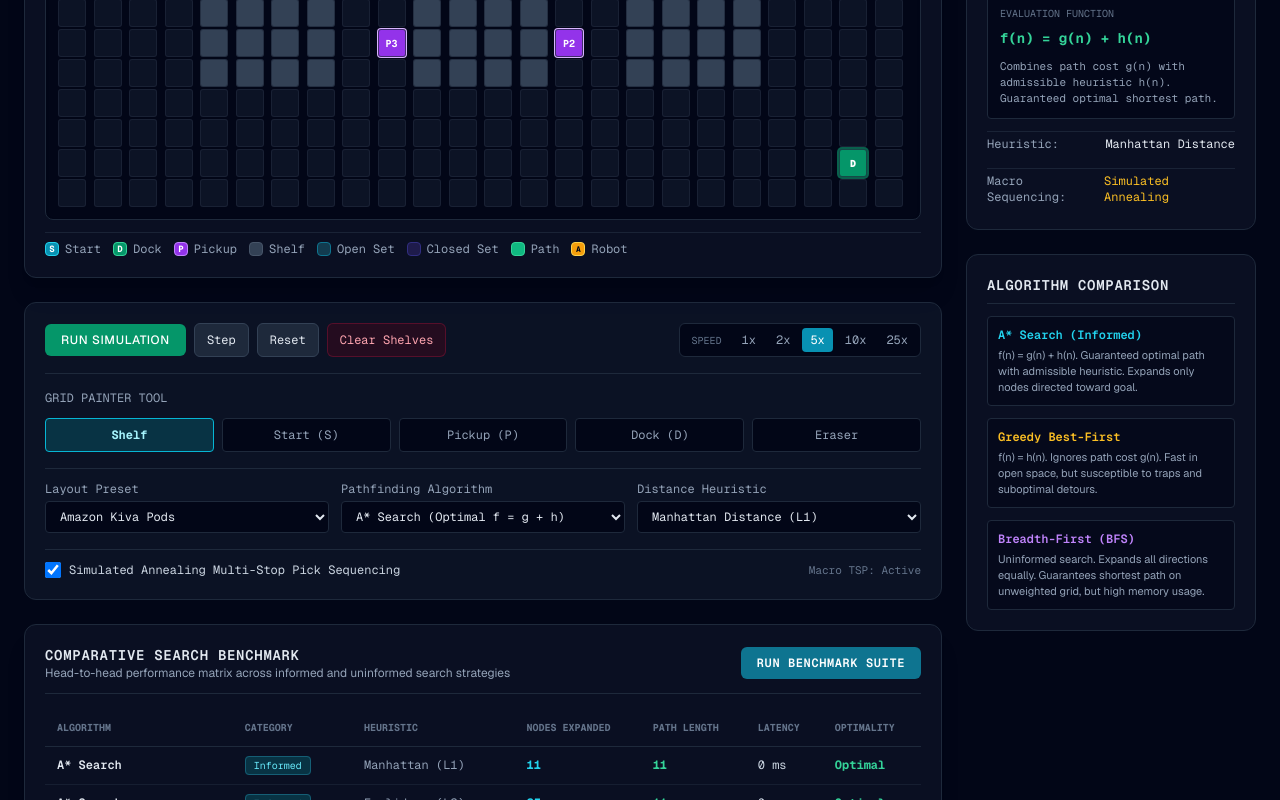
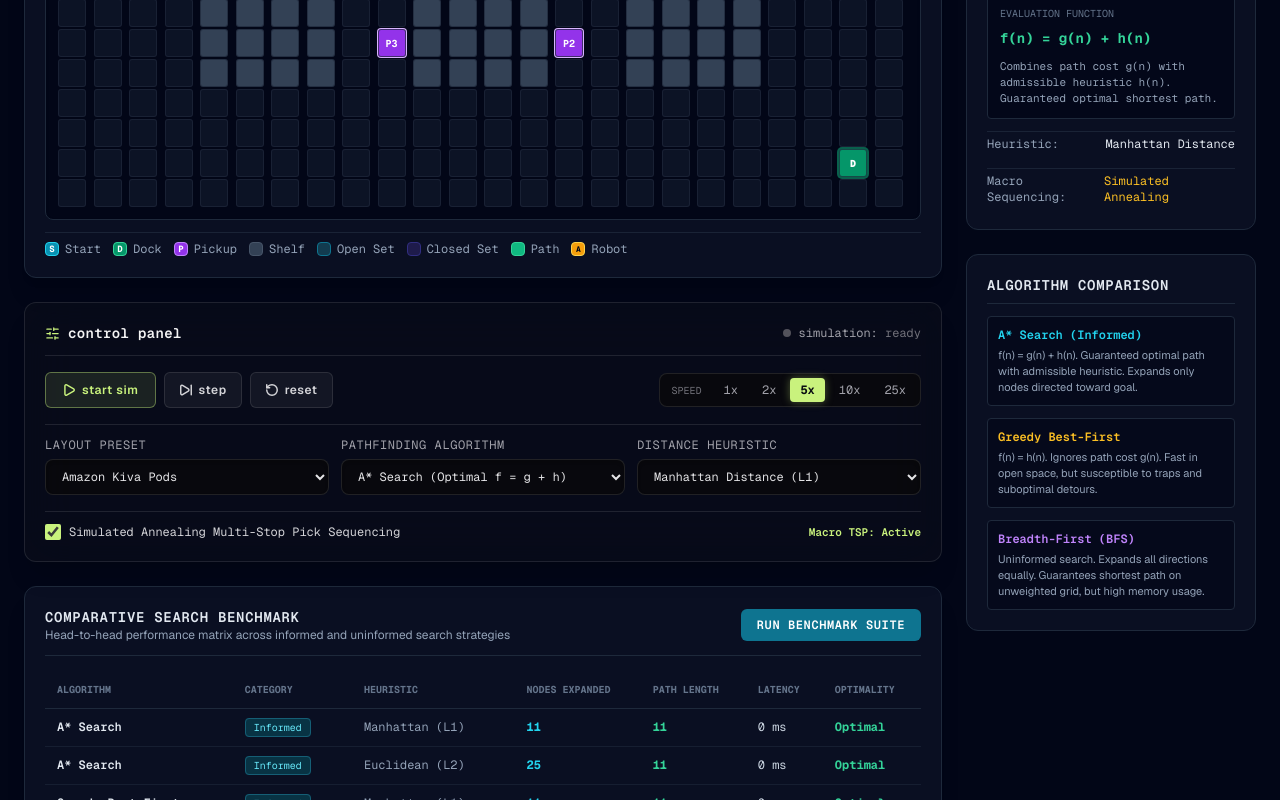
Before and after one commit to pranav718/warehouseasily, a Next.js app: page / in a window 1280 px wide. Shown: the part 471-1271 px from the top of the page. Built offline with nearby package versions, Linux system fonts and the light colour scheme; a web font is replaced by a local one.

Commit message:
remove grid painter tool and restyle simulation controls

```diff
--- a/components/PlaybackControls.tsx
+++ b/components/PlaybackControls.tsx
@@ -1,6 +1,7 @@
 "use client";
 
 import React from "react";
+import { Play, Pause, SkipForward, RotateCcw, SlidersHorizontal } from "lucide-react";
 import { AlgorithmType, HeuristicType } from "../lib/types";
 
 export interface PlaybackControlsProps {
@@ -10,19 +11,19 @@ export interface PlaybackControlsProps {
   algorithm: AlgorithmType;
   heuristic: HeuristicType;
   useAnnealing: boolean;
-  editMode: "shelf" | "start" | "pickup" | "dropoff" | "erase";
   selectedPreset: string;
   onPlay: () => void;
   onPause: () => void;
   onStep: () => void;
   onReset: () => void;
-  onClearShelves: () => void;
   onSpeedChange: (speed: number) => void;
   onAlgorithmChange: (alg: AlgorithmType) => void;
   onHeuristicChange: (h: HeuristicType) => void;
   onUseAnnealingChange: (v: boolean) => void;
-  onEditModeChange: (m: "shelf" | "start" | "pickup" | "dropoff" | "erase") => void;
   onPresetChange: (presetId: string) => void;
+  editMode?: "shelf" | "start" | "pickup" | "dropoff" | "erase";
+  onEditModeChange?: (m: "shelf" | "start" | "pickup" | "dropoff" | "erase") => void;
+  onClearShelves?: () => void;
 }
 
 export function PlaybackControls({
@@ -32,49 +33,66 @@ export function PlaybackControls({
   algorithm,
   heuristic,
   useAnnealing,
-  editMode,
   selectedPreset,
   onPlay,
   onPause,
   onStep,
   onReset,
-  onClearShelves,
   onSpeedChange,
   onAlgorithmChange,
   onHeuristicChange,
   onUseAnnealingChange,
-  onEditModeChange,
   onPresetChange,
 }: PlaybackControlsProps) {
   const speeds = [1, 2, 5, 10, 25];
 
-  const editButtons: { mode: "shelf" | "start" | "pickup" | "dropoff" | "erase"; label: string }[] = [
-    { mode: "shelf", label: "Shelf" },
-    { mode: "start", label: "Start (S)" },
-    { mode: "pickup", label: "Pickup (P)" },
-    { mode: "dropoff", label: "Dock (D)" },
-    { mode: "erase", label: "Eraser" },
-  ];
+  return (
+    <div className="bg-[#12161F]/35 backdrop-blur-xl p-5 rounded-xl border border-white/10 flex flex-col gap-4 shadow-xl">
+      <div className="flex items-center justify-between border-b border-white/10 pb-3">
+        <div className="flex items-center gap-2">
+          <SlidersHorizontal size={15} className="text-[#C9F27D]" />
+          <h3 className="text-sm font-semibold tracking-wide text-zinc-100 font-mono">control panel</h3>
+        </div>
+        <div className="flex items-center gap-2 text-xs text-zinc-300">
+          <span
+            className={`w-2 h-2 rounded-full ${
+              isRunning && !isPaused
+                ? "bg-[#C9F27D] shadow-[0_0_8px_#C9F27D] animate-pulse"
+                : "bg-zinc-600"
+            }`}
+          />
+          <span className="font-mono text-zinc-400">
+            simulation:{" "}
+            <span
+              className={
+                isRunning && !isPaused ? "text-[#C9F27D] font-bold" : "text-zinc-500"
+              }
+            >
+              {isRunning ? (isPaused ? "paused" : "active") : "ready"}
+            </span>
+          </span>
+        </div>
+      </div>
 
-  return (
-    <div className="flex flex-col gap-4 bg-slate-900/70 border border-slate-800 rounded-xl p-5">
-      <div className="flex flex-wrap items-center justify-between gap-3 border-b border-slate-800 pb-4">
+      <div className="flex flex-wrap items-center justify-between gap-3">
         <div className="flex items-center gap-2">
           {!isRunning || isPaused ? (
             <button
               type="button"
               onClick={onPlay}
-              className="px-4 py-2 rounded-md bg-emerald-600 hover:bg-emerald-500 text-white font-medium text-xs tracking-wider uppercase transition-colors"
+              className="bg-[#C9F27D]/10 border border-[#C9F27D]/40 text-[#C9F27D] hover:bg-[#C9F27D] hover:text-[#090C11] hover:border-[#C9F27D] hover:shadow-[0_0_15px_rgba(201,242,125,0.35)] px-4 py-2 rounded-md text-[12px] font-semibold tracking-wider flex items-center gap-1.5 transition-all duration-150 hover:-translate-y-0.5 active:scale-95 whitespace-nowrap cursor-pointer select-none"
             >
-              {isPaused ? "Resume" : "Run Simulation"}
+              <Play size={14} strokeWidth={2.5} />
+              <span>{isPaused ? "resume" : "start sim"}</span>
             </button>
           ) : (
             <button
               type="button"
               onClick={onPause}
-              className="px-4 py-2 rounded-md bg-amber-600 hover:bg-amber-500 text-white font-medium text-xs tracking-wider uppercase transition-colors"
+              className="bg-[#C9F27D]/25 border border-[#C9F27D] text-[#C9F27D] hover:bg-[#C9F27D] hover:text-[#090C11] hover:shadow-[0_0_15px_rgba(201,242,125,0.35)] px-4 py-2 rounded-md text-[12px] font-semibold tracking-wider flex items-center gap-1.5 transition-all duration-150 hover:-translate-y-0.5 active:scale-95 whitespace-nowrap cursor-pointer select-none"
             >
-              Pause
+              <Pause size={14} strokeWidth={2.5} />
+              <span>pause sim</span>
             </button>
           )}
 
@@ -82,39 +100,37 @@ export function PlaybackControls({
             type="button"
             onClick={onStep}
             disabled={isRunning && !isPaused}
-            className="px-3 py-2 rounded-md bg-slate-800 hover:bg-slate-700 text-slate-200 text-xs font-mono border border-slate-700 disabled:opacity-50 transition-colors"
+            className="group bg-white/[0.05] border border-white/10 text-zinc-300 hover:text-white hover:border-[#C9F27D]/40 hover:bg-[#C9F27D]/10 hover:shadow-[0_0_15px_rgba(201,242,125,0.2)] disabled:opacity-40 px-3.5 py-2 rounded-md text-[12px] font-semibold tracking-wider flex items-center gap-1.5 transition-all duration-150 hover:-translate-y-0.5 active:scale-95 whitespace-nowrap cursor-pointer select-none"
           >
-            Step
+            <SkipForward size={14} strokeWidth={2.5} />
+            <span>step</span>
           </button>
 
           <button
             type="button"
             onClick={onReset}
-            className="px-3 py-2 rounded-md bg-slate-800 hover:bg-slate-700 text-slate-200 text-xs font-mono border border-slate-700 transition-colors"
+            className="group bg-white/[0.05] border border-white/10 text-zinc-300 hover:text-white hover:border-[#C9F27D]/40 hover:bg-[#C9F27D]/10 hover:shadow-[0_0_15px_rgba(201,242,125,0.2)] px-3.5 py-2 rounded-md text-[12px] font-semibold tracking-wider flex items-center gap-1.5 transition-all duration-150 hover:-translate-y-0.5 active:scale-95 whitespace-nowrap cursor-pointer select-none"
           >
-            Reset
-          </button>
-
-          <button
-            type="button"
-            onClick={onClearShelves}
-            className="px-3 py-2 rounded-md bg-rose-950/40 hover:bg-rose-900/50 text-rose-300 text-xs font-mono border border-rose-900/50 transition-colors"
-          >
-            Clear Shelves
+            <RotateCcw
+              size={14}
+              strokeWidth={2.5}
+              className="group-hover:-rotate-90 transition-transform duration-300"
+            />
+            <span>reset</span>
           </button>
         </div>
 
-        <div className="flex items-center gap-1 bg-slate-950 p-1 rounded-md border border-slate-800">
-          <span className="text-[10px] font-mono uppercase text-slate-500 px-2">Speed</span>
+        <div className="flex items-center gap-1 bg-zinc-950/80 p-1 rounded-lg border border-white/10">
+          <span className="text-[10px] font-mono uppercase text-zinc-500 px-2 select-none">speed</span>
           {speeds.map((s) => (
             <button
               key={s}
               type="button"
               onClick={() => onSpeedChange(s)}
-              className={`px-2 py-1 rounded text-xs font-mono transition-colors ${
+              className={`px-2.5 py-1 rounded text-xs font-mono transition-all ${
                 speed === s
-                  ? "bg-cyan-600 text-white"
-                  : "text-slate-400 hover:text-slate-200 hover:bg-slate-800"
+                  ? "bg-[#C9F27D] text-[#090C11] font-bold shadow-[0_0_8px_rgba(201,242,125,0.35)]"
+                  : "text-zinc-400 hover:text-zinc-200 hover:bg-white/[0.05]"
               }`}
             >
               {s}x
@@ -123,33 +139,15 @@ export function PlaybackControls({
         </div>
       </div>
 
-      <div className="flex flex-col gap-3">
-        <label className="text-xs font-mono uppercase text-slate-400">Grid Painter Tool</label>
-        <div className="grid grid-cols-5 gap-2">
-          {editButtons.map((btn) => (
-            <button
-              key={btn.mode}
-              type="button"
-              onClick={() => onEditModeChange(btn.mode)}
-              className={`py-2 px-1 text-center text-xs font-mono rounded border transition-colors ${
-                editMode === btn.mode
-                  ? "bg-cyan-950 border-cyan-500 text-cyan-200 font-bold"
-                  : "bg-slate-950 border-slate-800 text-slate-400 hover:bg-slate-800 hover:text-slate-200"
-              }`}
-            >
-              {btn.label}
-            </button>
-          ))}
-        </div>
-      </div>
-
-      <div className="grid grid-cols-1 md:grid-cols-3 gap-3 pt-3 border-t border-slate-800">
+      <div className="grid grid-cols-1 md:grid-cols-3 gap-3 pt-3 border-t border-white/10">
         <div>
-          <label className="text-xs font-mono text-slate-400 block mb-1">Layout Preset</label>
+          <label className="text-xs font-mono text-zinc-400 block mb-1.5 uppercase tracking-wider">
+            Layout Preset
+          </label>
           <select
             value={selectedPreset}
             onChange={(e) => onPresetChange(e.target.value)}
-            className="w-full bg-slate-950 border border-slate-800 rounded px-2.5 py-1.5 text-xs text-slate-200 focus:outline-none focus:border-cyan-600 font-mono"
+            className="w-full bg-zinc-950/80 border border-white/10 rounded-lg px-3 py-2 text-xs text-zinc-200 focus:outline-none focus:border-[#C9F27D]/60 font-mono transition-colors shadow-inner cursor-pointer"
           >
             <option value="kiva">Amazon Kiva Pods</option>
             <option value="dense">Dense Storage Aisles</option>
@@ -158,11 +156,13 @@ export function PlaybackControls({
         </div>
 
         <div>
-          <label className="text-xs font-mono text-slate-400 block mb-1">Pathfinding Algorithm</label>
+          <label className="text-xs font-mono text-zinc-400 block mb-1.5 uppercase tracking-wider">
+            Pathfinding Algorithm
+          </label>
           <select
             value={algorithm}
             onChange={(e) => onAlgorithmChange(e.target.value as AlgorithmType)}
-            className="w-full bg-slate-950 border border-slate-800 rounded px-2.5 py-1.5 text-xs text-slate-200 focus:outline-none focus:border-cyan-600 font-mono"
+            className="w-full bg-zinc-950/80 border border-white/10 rounded-lg px-3 py-2 text-xs text-zinc-200 focus:outline-none focus:border-[#C9F27D]/60 font-mono transition-colors shadow-inner cursor-pointer"
           >
             <option value="astar">A* Search (Optimal f = g + h)</option>
             <option value="greedy">Greedy Best-First (f = h)</option>
@@ -171,12 +171,14 @@ export function PlaybackControls({
         </div>
 
         <div>
-          <label className="text-xs font-mono text-slate-400 block mb-1">Distance Heuristic</label>
+          <label className="text-xs font-mono text-zinc-400 block mb-1.5 uppercase tracking-wider">
+            Distance Heuristic
+          </label>
           <select
             value={heuristic}
             disabled={algorithm === "bfs"}
             onChange={(e) => onHeuristicChange(e.target.value as HeuristicType)}
-            className="w-full bg-slate-950 border border-slate-800 rounded px-2.5 py-1.5 text-xs text-slate-200 focus:outline-none focus:border-cyan-600 font-mono disabled:opacity-40"
+            className="w-full bg-zinc-950/80 border border-white/10 rounded-lg px-3 py-2 text-xs text-zinc-200 focus:outline-none focus:border-[#C9F27D]/60 font-mono transition-colors shadow-inner disabled:opacity-40 disabled:cursor-not-allowed cursor-pointer"
           >
             <option value="manhattan">Manhattan Distance (L1)</option>
             <option value="euclidean">Euclidean Distance (L2)</option>
@@ -185,21 +187,25 @@ export function PlaybackControls({
         </div>
       </div>
 
-      <div className="flex items-center justify-between pt-3 border-t border-slate-800">
-        <div className="flex items-center gap-2">
+      <div className="flex items-center justify-between pt-3 border-t border-white/10">
+        <label className="flex items-center gap-2 cursor-pointer select-none">
           <input
             type="checkbox"
             id="annealing-toggle"
             checked={useAnnealing}
             onChange={(e) => onUseAnnealingChange(e.target.checked)}
-            className="w-4 h-4 rounded bg-slate-950 border-slate-700 text-cyan-600 focus:ring-0 cursor-pointer"
+            className="w-4 h-4 rounded bg-zinc-950 border-white/20 text-[#C9F27D] accent-[#C9F27D] focus:ring-0 cursor-pointer"
           />
-          <label htmlFor="annealing-toggle" className="text-xs font-mono text-slate-300 cursor-pointer">
+          <span className="text-xs font-mono text-zinc-300">
             Simulated Annealing Multi-Stop Pick Sequencing
-          </label>
-        </div>
-        <span className="text-[11px] font-mono text-slate-500">
-          {useAnnealing ? "Macro TSP: Active" : "Naive Sequential: Active"}
+          </span>
+        </label>
+        <span className="text-[11px] font-mono">
+          {useAnnealing ? (
+            <span className="text-[#C9F27D] font-semibold">Macro TSP: Active</span>
+          ) : (
+            <span className="text-zinc-500">Naive Sequential: Active</span>
+          )}
         </span>
       </div>
     </div>
```
